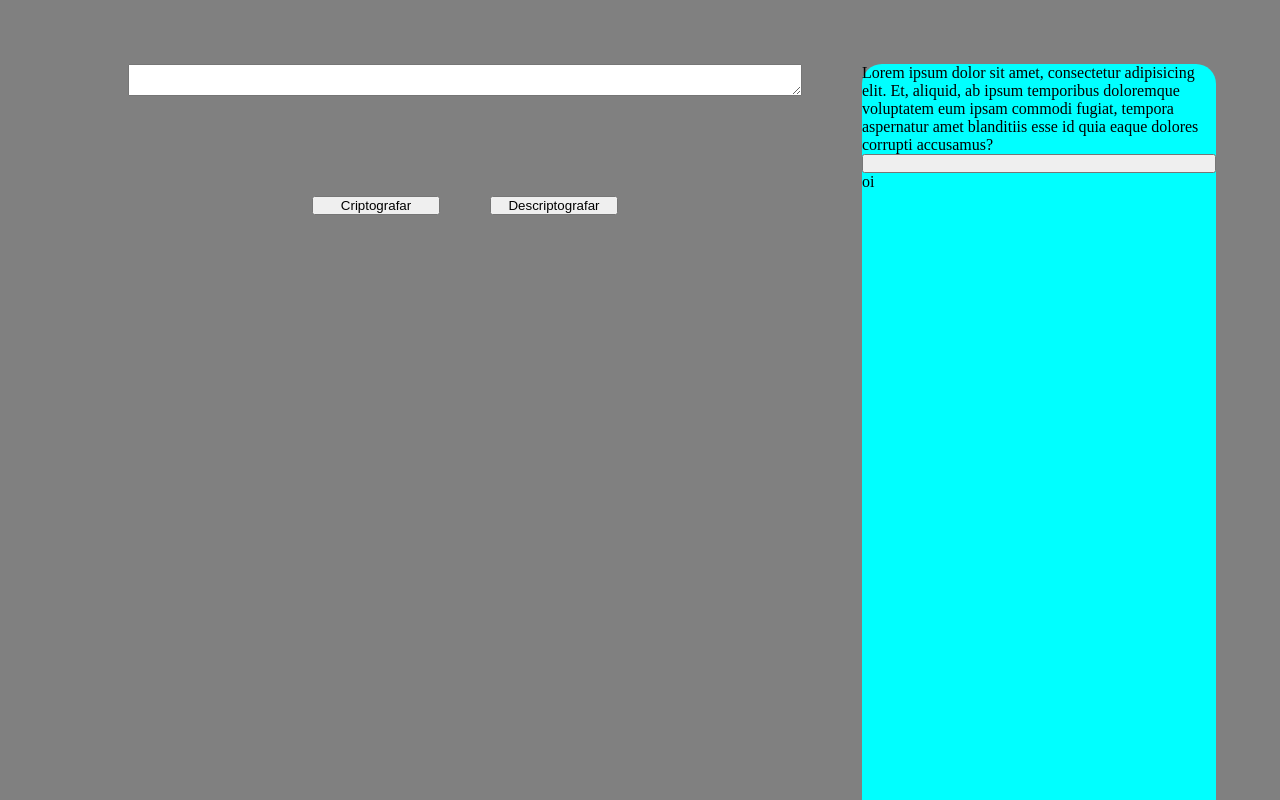
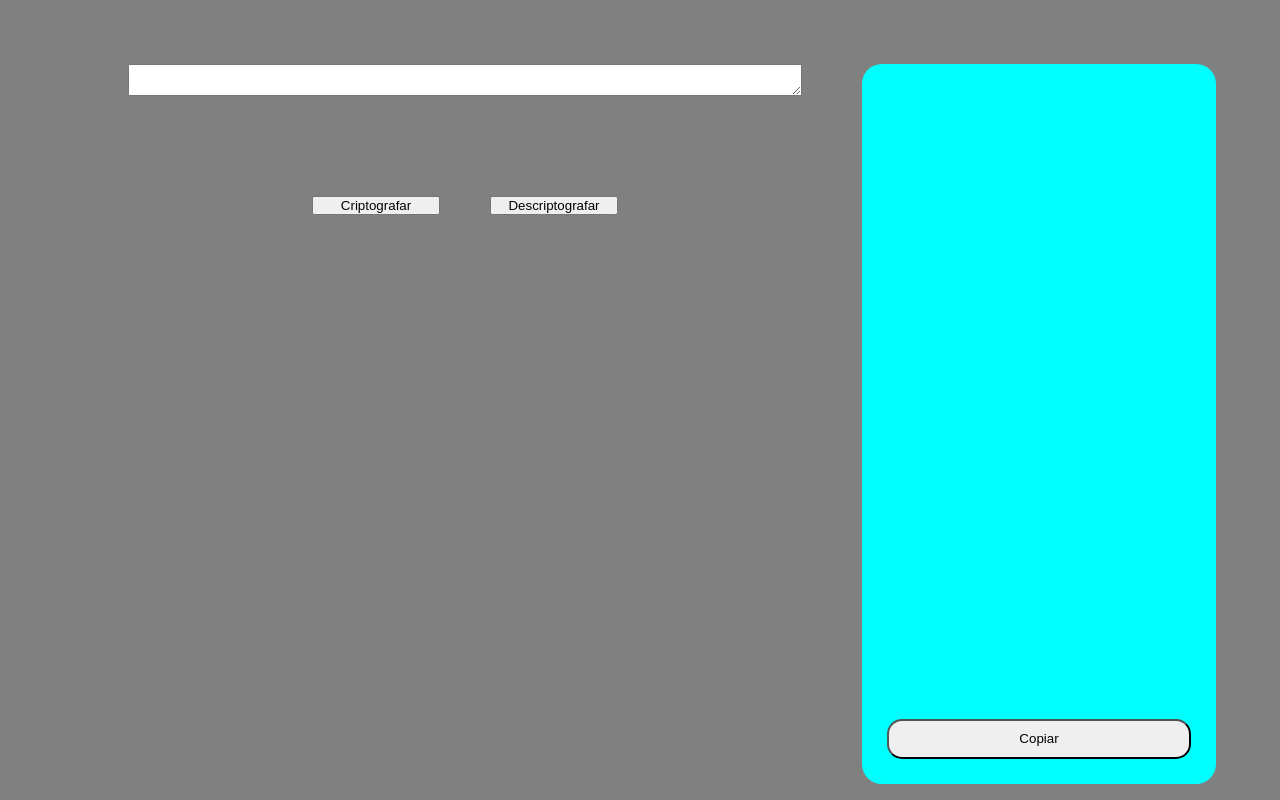
Before and after one commit to Wendel-Costa/decodificador, a plain HTML site: page index.html in a window 1280 px wide. Both pictures are taken after a click on the button "Criptografar". Shown: the top 800 px of the page. Drawn offline with Linux system fonts and the light colour scheme.

Commit message:
fazendo a lógica no javascript

```diff
--- /dev/null
+++ b/cod.js
@@ -0,0 +1,33 @@
+
+let decodificado = document.getElementById('decodificado');
+let texto = document.getElementById('textoescrito');
+let cripproc
+
+function criptografar(){
+    cripproc = texto.value;
+    cripproc = cripproc.toLowerCase();
+    cripproc = cripproc.normalize('NFD').replace(/[\u0300-\u036f]/g,'')
+    cripproc = cripproc.replaceAll('e','enter');
+    cripproc = cripproc.replaceAll('i','imes');
+    cripproc = cripproc.replaceAll('a','ai');
+    cripproc = cripproc.replaceAll('o','ober');
+    cripproc = cripproc.replaceAll('u','ufat');
+    decodificado.innerHTML = cripproc;
+
+}
+
+function descriptografar(){
+    cripproc = texto.value;
+    cripproc = cripproc.toLowerCase();
+    cripproc = cripproc.normalize('NFD').replace(/[\u0300-\u036f]/g,'')
+    cripproc = cripproc.replaceAll('ufat','u');
+    cripproc = cripproc.replaceAll('ai','a');
+    cripproc = cripproc.replaceAll('imes','i');
+    cripproc = cripproc.replaceAll('ober','o');
+    cripproc = cripproc.replaceAll('enter','e');
+    decodificado.innerHTML = cripproc;
+}
+
+function copiar(){
+    window.navigator.clipboard.writeText(decodificado.textContent)
+}
--- a/index.html
+++ b/index.html
@@ -12,20 +12,23 @@
 
     <main class="principal">
         <div class="principal__escrevertexto">
-            <textarea></textarea>
+            <textarea id="textoescrito"></textarea>
             <div class="principal__escrevertexto__botoes">
-                <button class="principal__escrevertexto__botoes__botao">Criptografar</button>
-                <button class="principal__escrevertexto__botoes__botao">Descriptografar</button>
+                <button onclick="criptografar()" class="principal__escrevertexto__botoes__botao">Criptografar</button>
+                <button onclick="descriptografar()" class="principal__escrevertexto__botoes__botao">Descriptografar</button>
             </div>
         </div>
 
         <div class="principal__textodecodificado">
-            <p class="principal__textodecodificado__ver">Lorem ipsum dolor sit amet, consectetur adipisicing elit. Et, aliquid, ab ipsum temporibus doloremque voluptatem eum ipsam commodi fugiat, tempora aspernatur amet blanditiis esse id quia eaque dolores corrupti accusamus?</p>
-            <input type="button" class="principal__textodecodificado__copiar">oi</input>
-            </div>
+            <p class="principal__textodecodificado__ver" id="decodificado"></p>
+            <button onclick="copiar()" class="principal__textodecodificado__copiar">Copiar</button>
+        </div>
 
     </main>
 
     <footer></footer>
+
+    <script src="cod.js" defer></script>
 </body>
+
 </html>
--- a/style.css
+++ b/style.css
@@ -41,12 +41,23 @@ body{
     display: flex;
     flex-direction: column;
     width: 25rem;
-    height: 944px;
+    height: 90vb;
+    border-radius: 20px;
+    justify-content:space-between;
 
-    border-radius: 20px;
-    text-align: left;
 }
 
 .principal__textodecodificado__ver{
     color:black;
+    padding: 10% 5% 5% 10%;
+
 }
+.principal__textodecodificado__copiar{
+    display: flex;
+    justify-content: center;
+    align-items: center;
+    margin: 0px 25px 25px 25px;
+    padding: 3%;
+    border-radius: 15px;
+
+}
```
